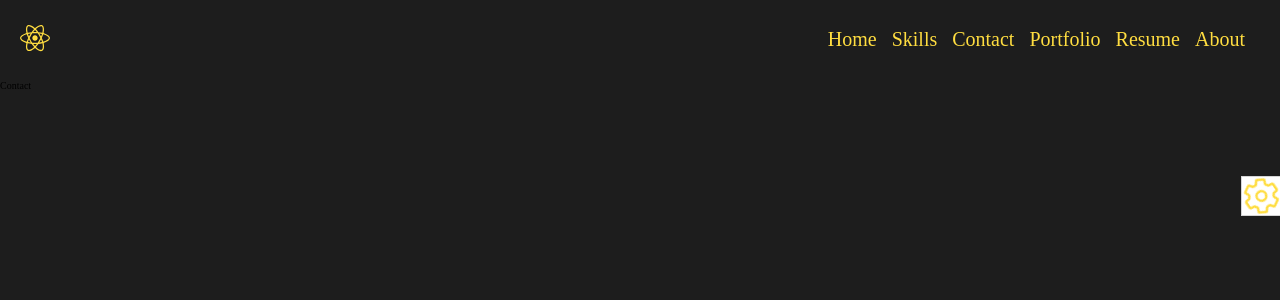
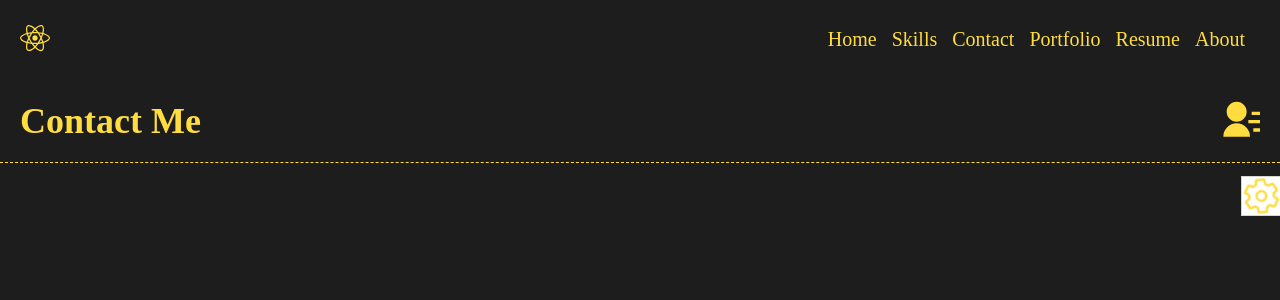
Before and after one commit to sara-1368/portfolio, a React (Create React App) app in the folder first-project/: page /contact in a window 1280 px wide. Shown: the top 300 px of the page. Built offline with nearby package versions, Linux system fonts and the light colour scheme.

Commit message:
add header

```diff
--- a/first-project/src/App.js
+++ b/first-project/src/App.js
@@ -5,7 +5,7 @@ import { Routes, Route, useLocation } from 'react-router-dom'
 import Home from './containers/home';
 import About from './containers/about';
 import Contact from './containers/contact';
-import Skiils from './containers/skills';
+import Skills from './containers/skills';
 import Portfolio from './containers/portfolio';
 import Resume from './containers/resume';
 import Particles from 'react-tsparticles';
@@ -32,13 +32,14 @@ function App() {
       </div>
 
       <div className="App__main-content-wraper">
+
       <Theme/>
       <Routes>
         <Route index path="/" element={<Home />}></Route>
         <Route path="/portfolio" element={<Portfolio />}></Route>
         <Route path="/contact" element={<Contact />}></Route>
         <Route path="/about" element={<About />}></Route>
-        <Route path="/skiils" element={<Skiils />}></Route>
+        <Route path="/skills" element={<Skills />}></Route>
         <Route path="/resume" element={<Resume />}></Route>
       </Routes>
       </div>
--- a/first-project/src/component/headerContent/index.jsx
+++ b/first-project/src/component/headerContent/index.jsx
@@ -0,0 +1,13 @@
+import React from "react"
+import "./style.scss"
+
+const Header = (props) => {
+    const { headerText, Icon } = props;
+    return (
+        <div className="Wrraper" style={{ color: "white" }}>{props.name}
+            <h2>{headerText}</h2>
+            <span>{Icon}</span>
+        </div>
+    )
+}
+export default Header;
--- a/first-project/src/component/headerContent/style.scss
+++ b/first-project/src/component/headerContent/style.scss
@@ -0,0 +1,22 @@
+.Wrraper{
+    display:flex;
+    justify-content: center;
+    align-items: center;
+    padding: 20px;
+    border-bottom: 1px dashed var(--selected-theme-main-color);
+    h2{
+        color: var(--selected-theme-main-color);
+font-size: 36px;
+font-weight: 700;
+text-transform:capitalize;
+position: relative;
+display: flex;
+flex: 1;
+
+    }
+    span{
+svg{
+color: var(--selected-theme-main-color);
+}
+    }
+}
--- a/first-project/src/containers/about/index.jsx
+++ b/first-project/src/containers/about/index.jsx
@@ -1,8 +1,10 @@
-import React from "react"
+import React from "react";
+import Header from "../../component/headerContent";
+import {BsInfoCircleFill} from "react-icons/bs"
 const About = () => {
     return (
-        <div>
-            About
+        <div className="About" id="About">
+            <Header headerText="About Me" Icon={<BsInfoCircleFill size={40}/>}/>
         </div>
     )
 }
--- a/first-project/src/containers/contact/index.jsx
+++ b/first-project/src/containers/contact/index.jsx
@@ -1,8 +1,10 @@
-import React from "react"
+import React from "react";
+import {RiContactsFill} from "react-icons/ri";
+import Header from "../../component/headerContent";
 const Contact = () => {
     return (
-        <div>
-            Contact
+        <div className="Contact" id="Contact">
+             <Header headerText="Contact Me" Icon={<RiContactsFill size={40}/>}/>
         </div>
     )
 }
--- a/first-project/src/containers/portfolio/index.jsx
+++ b/first-project/src/containers/portfolio/index.jsx
@@ -1,8 +1,11 @@
-import React from "react"
+import React from "react";
+import {AiFillProject} from "react-icons/ai";
+import Header  from "../../component/headerContent";
 const Portfolio = () => {
     return (
-        <div>
-            Portfolio
+        <div className="Portfolio" id="Portfolio">
+
+           <Header headerText="My Portfolio" Icon={<AiFillProject size={40}/>}/>
         </div>
     )
 }
--- a/first-project/src/containers/skills/index.jsx
+++ b/first-project/src/containers/skills/index.jsx
@@ -1,9 +1,12 @@
 import React from "react"
-const Skiils = () => {
+import Header from "../../component/headerContent";
+import {GiSkills} from "react-icons/gi"
+const Skills = () => {
     return (
-        <div>
-            Skiils
+        <div className="Skill" id="Skill">
+
+           <Header headerText="My Skills" Icon={<GiSkills size={40}/>}/>
         </div>
     )
 }
-export default Skiils;
+export default Skills;
```
